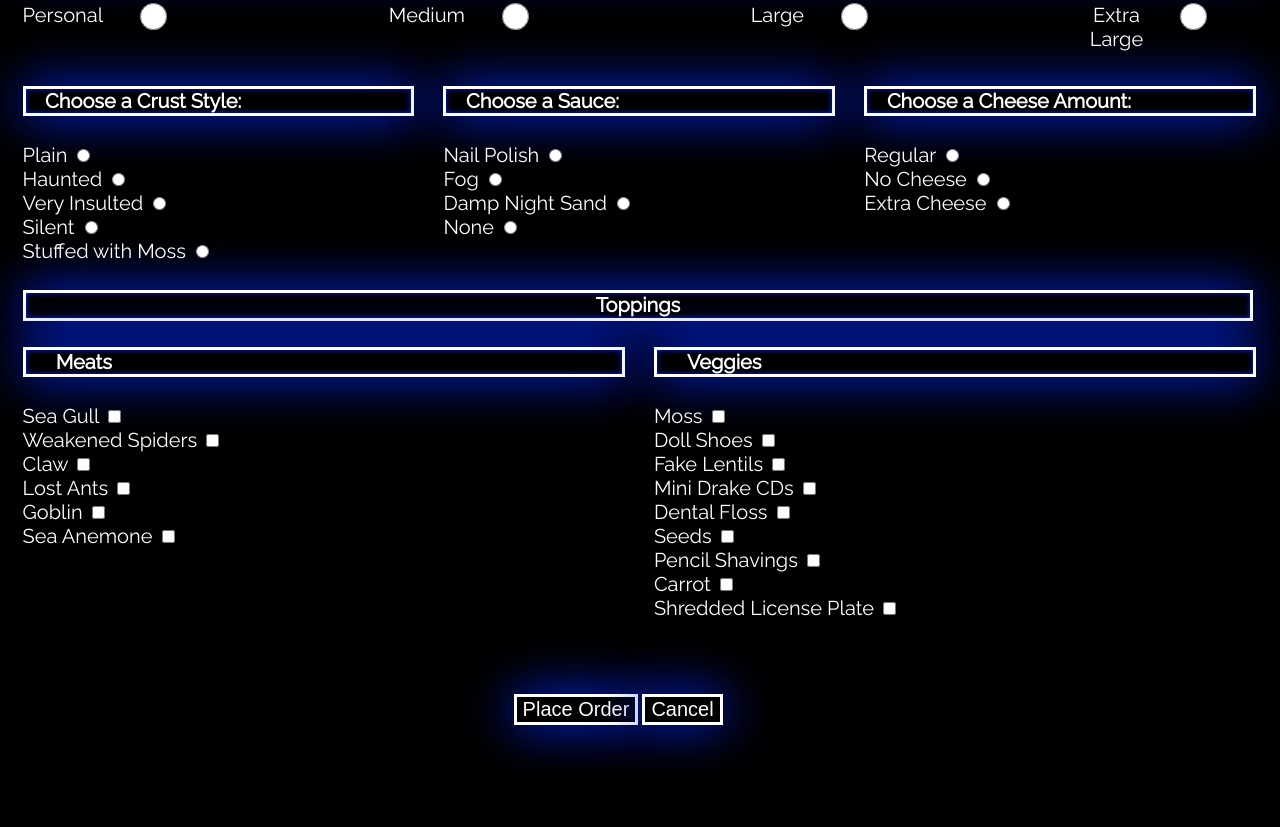
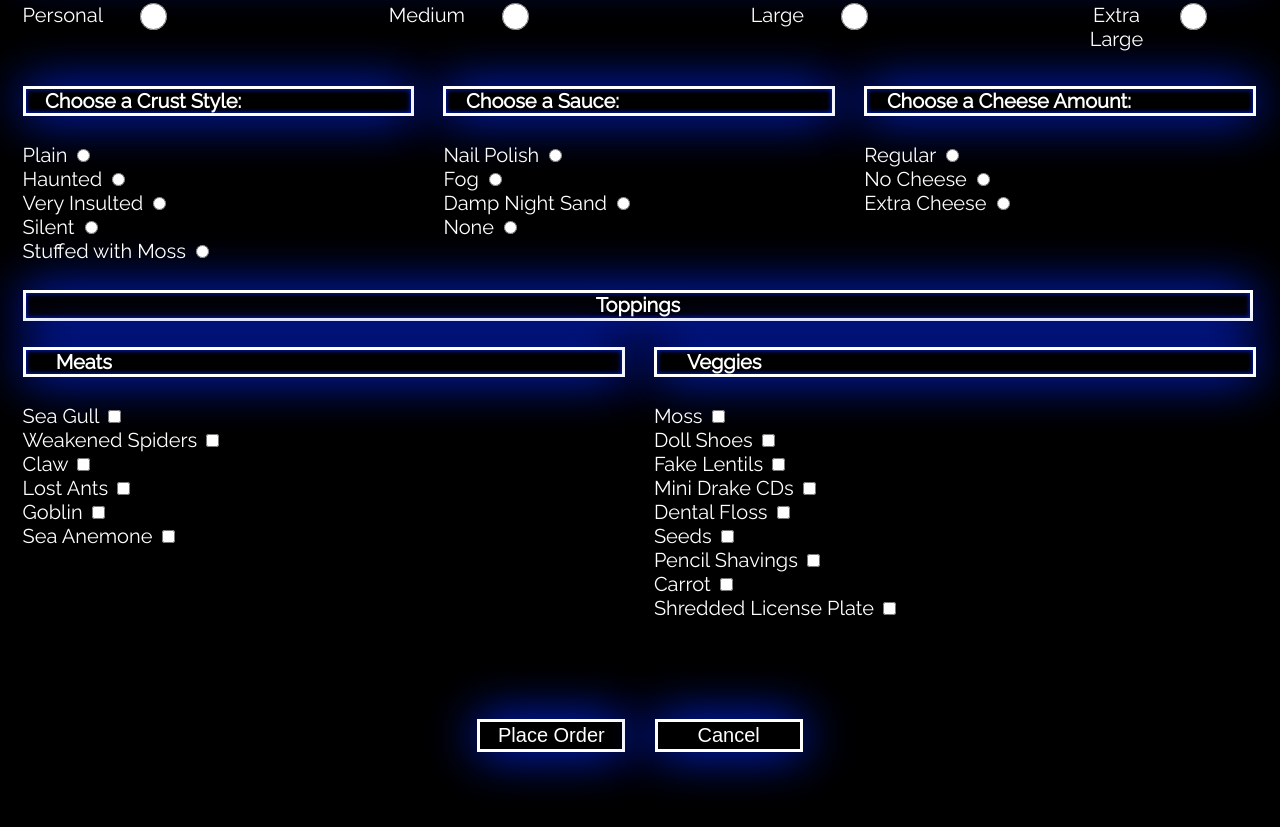
Before and after one commit to rubymasciangelo/Spiders-Pizza, a plain HTML site: page index.html in a window 1280 px wide. Shown: the part 293-1120 px from the top of the page. Before the commit the page ends 1068 px from the top, so only its background shows below. Drawn offline with Linux system fonts and the light colour scheme.

Commit message:
buttons totally styled out

```diff
--- a/spiderstyles.css
+++ b/spiderstyles.css
@@ -71,6 +71,15 @@ button {
     color: white;
     background-color: black;
     box-shadow: 0 0 50px #0028ff;
+    margin: 2% 1%;
+    padding: 2px;
+    width: 148px;
+}
+
+.buttons {
+    margin-bottom: 5%;
+    margin-top: 3%;
+    text-align: center;
 }
 
 .modal { /*(background)*/
@@ -197,8 +206,9 @@ h5 {
 
 .buttons {
     margin-top: 80px;
-    margin-left: 40%;
+    /*margin-left: 40%;*/
     margin-bottom: 50px;
+    /*text-align: left;*/
 }
 
 }
```
